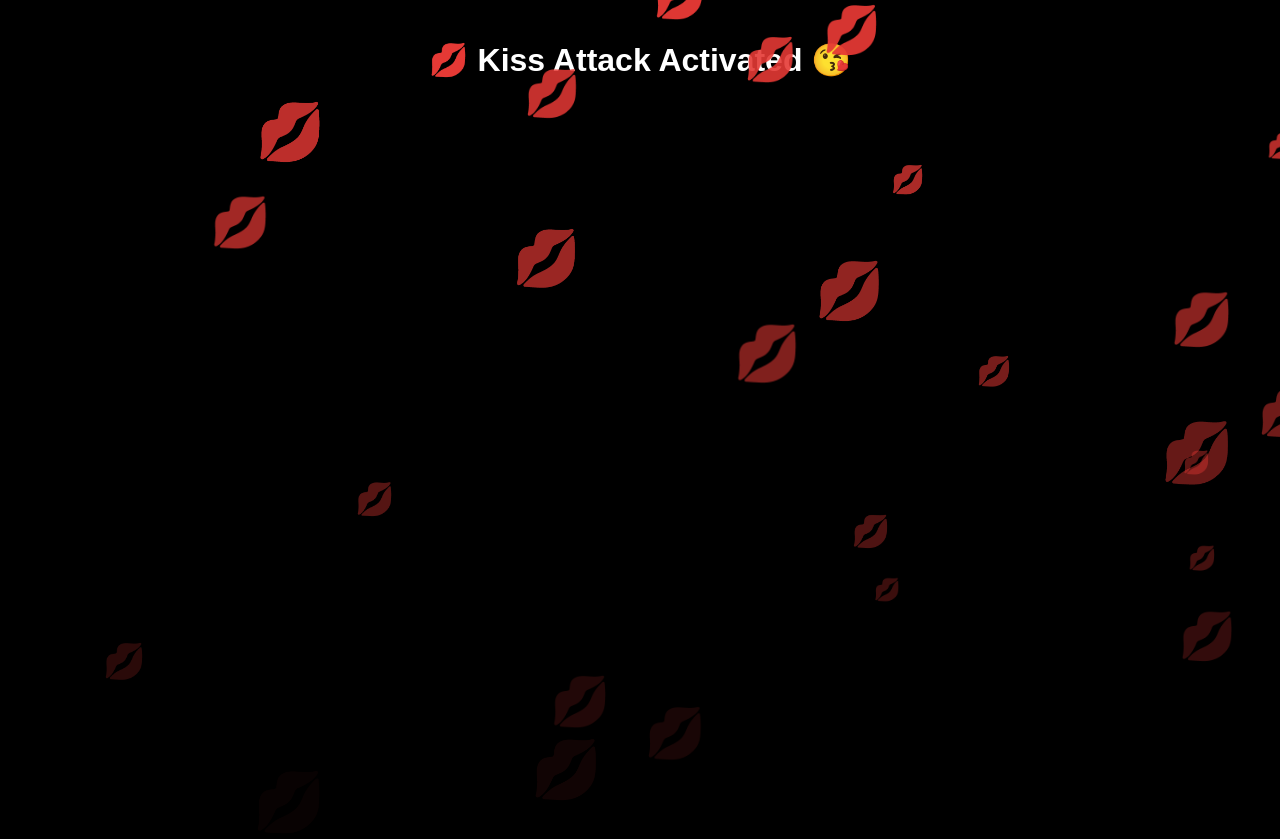
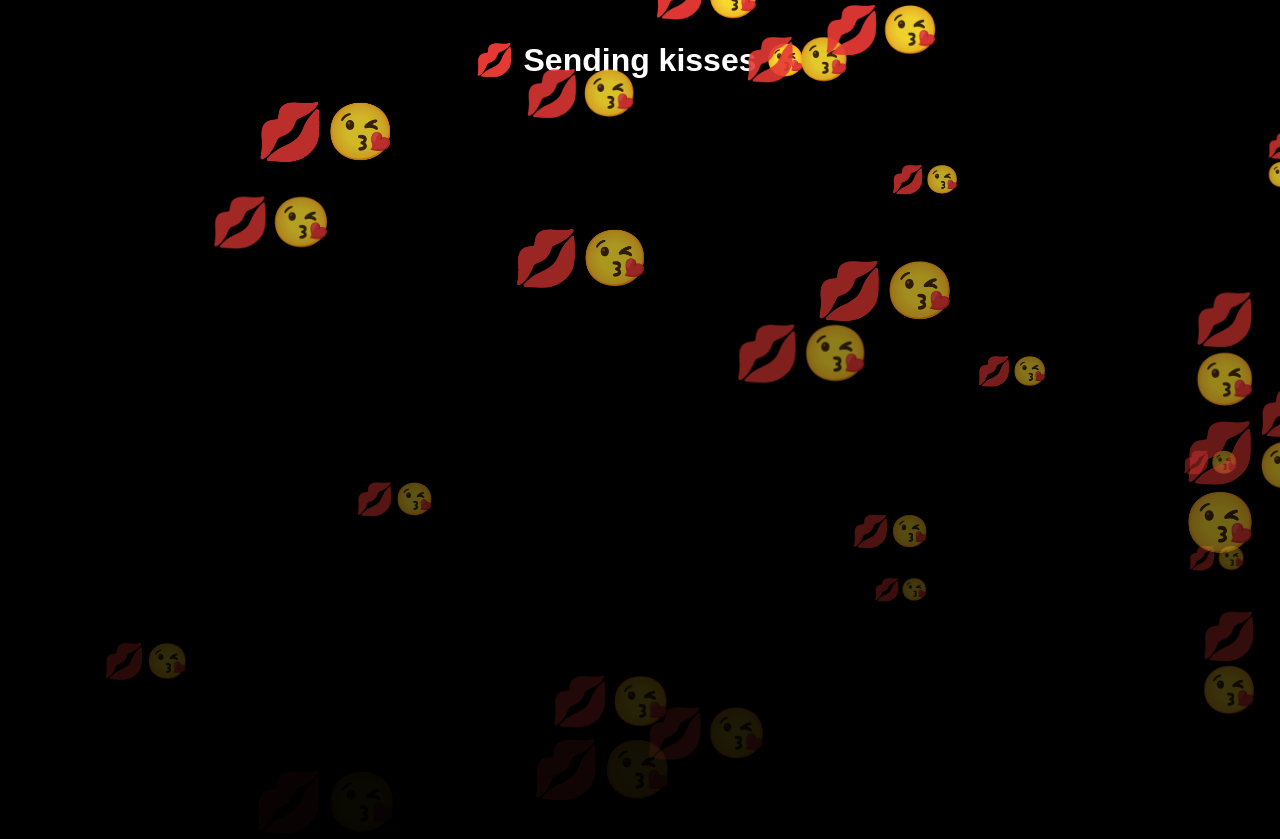
Before and after one commit to shriramgithub/kiss-attack, a plain HTML site: page index.html in a window 1280 px wide. Shown: the top 839 px of the page. Drawn offline with Linux system fonts and the light colour scheme.

Commit message:
index.html

```diff
--- a/index.html
+++ b/index.html
@@ -1,7 +1,7 @@
 <!DOCTYPE html>
 <html>
 <head>
-<title>Kiss Attack 💋</title>
+<title>I love you Raagu 💋😘😘😘</title>
 <style>
 body {
 margin: 0;
@@ -29,13 +29,13 @@ animation: fall 4s linear forwards;
 </head>
 <body>
 
-<h1>💋 Kiss Attack Activated 😘</h1>
+<h1>💋 Sending kisses 😘</h1>
 
 <script>
 function createKiss() {
 const kiss = document.createElement("div");
 kiss.classList.add("kiss");
-kiss.innerText = "💋";
+kiss.innerText = "💋😘";
 
 kiss.style.left = Math.random() * window.innerWidth + "px";
 kiss.style.fontSize = (20 + Math.random() * 40) + "px";
```
